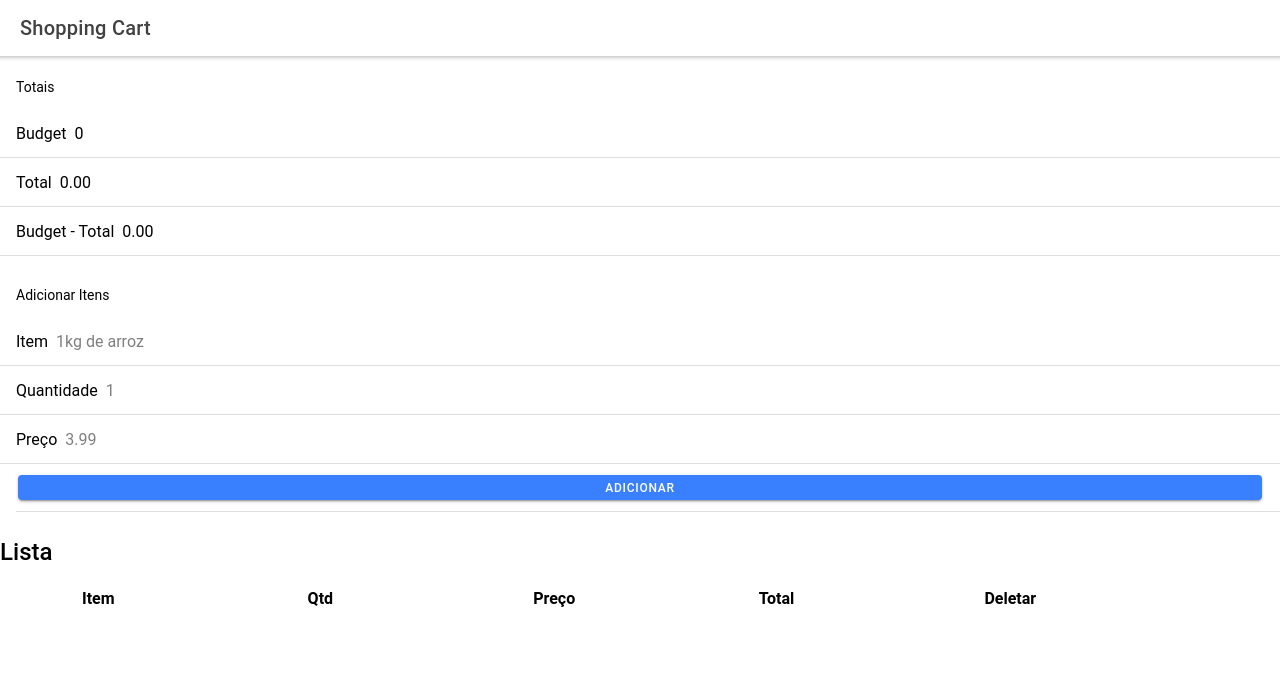
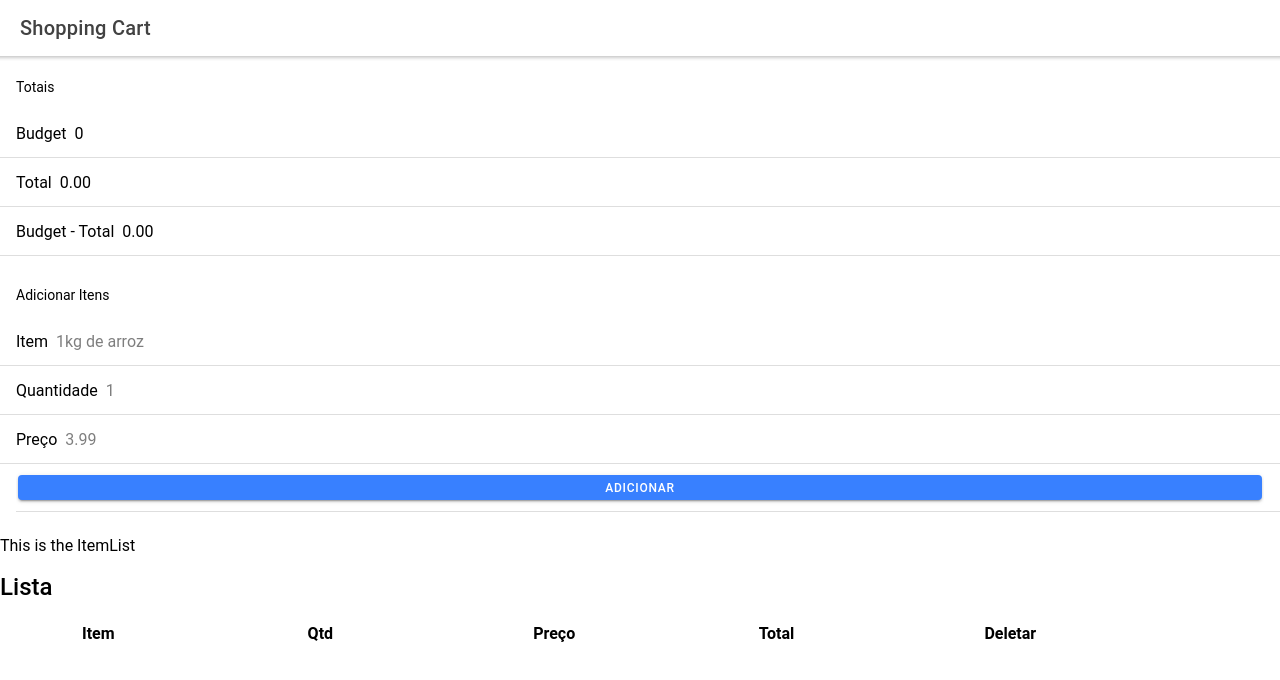
Before and after one commit to Jefferson227/shopping-cart, a React (Create React App) app: page /home in a window 1280 px wide. Shown: the top 680 px of the page. Built offline with nearby package versions, Linux system fonts and the light colour scheme.

Commit message:
Start reimplementing the list

```diff
--- /dev/null
+++ b/src/components/ItemList/ItemList.tsx
@@ -0,0 +1,7 @@
+interface ItemListProps {}
+
+const ItemList: React.FC<ItemListProps> = () => {
+  return <p>This is the ItemList</p>;
+};
+
+export default ItemList;
--- a/src/components/ShoppingCart/ShoppingCart.tsx
+++ b/src/components/ShoppingCart/ShoppingCart.tsx
@@ -12,6 +12,7 @@ import {
 } from '@ionic/react';
 import { useRef, useState, useEffect } from 'react';
 import { v4 as uuid } from 'uuid';
+import ItemList from '../ItemList/ItemList';
 
 interface Item {
   id: string;
@@ -154,6 +155,7 @@ const ShoppingCart = () => {
       </IonList>
 
       <IonContent>
+        <ItemList />
         <h2>Lista</h2>
 
         <IonGrid fixed={true} style={{ border: '1px solid #ffffff' }}>
```
